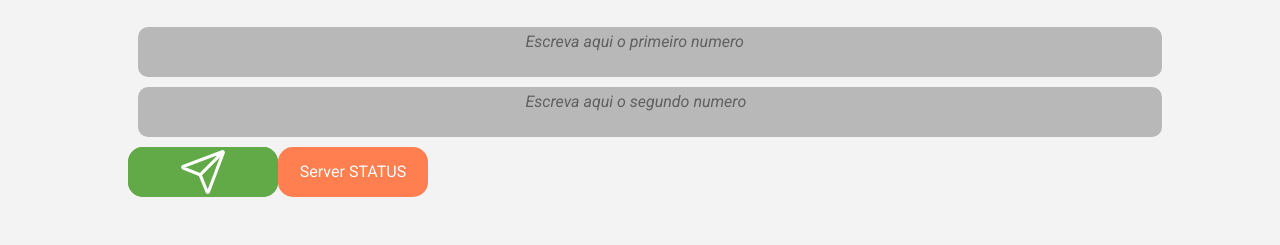
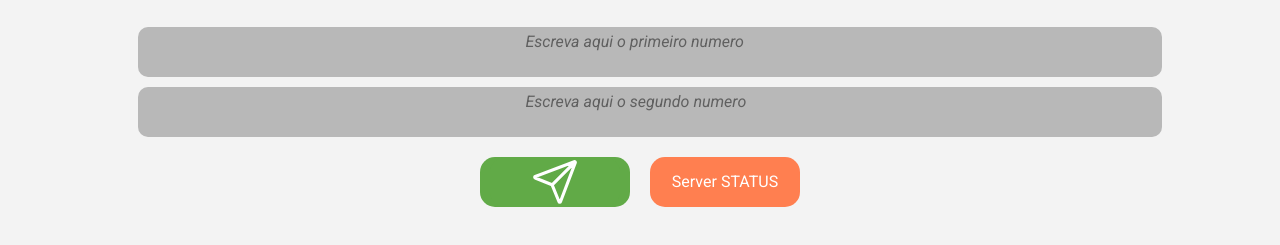
Before and after one commit to Klausdk1999/FrontSomaInversos, a plain HTML site: page index.html in a window 1280 px wide. Shown: the part 335-580 px from the top of the page. Drawn offline with nearby package versions, Linux system fonts and the light colour scheme.

Commit message:
Update style.css

```diff
--- a/assets/stylesheet/style.css
+++ b/assets/stylesheet/style.css
@@ -19,6 +19,7 @@ body {
   background-color: #61aa47;
   border-radius: 15px;
   color:white;
+  margin:10px;
 }
 .red{
   background-color: coral;
@@ -37,6 +38,8 @@ body {
 }
 .row{
   display:flex;
+  width:100%;
+  justify-content:center;
 }
 header,
 footer {
```
